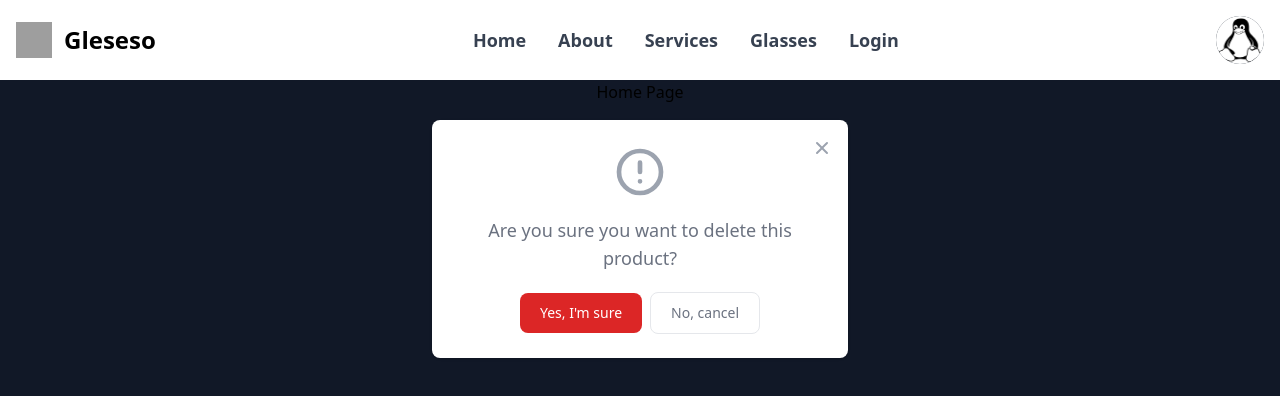
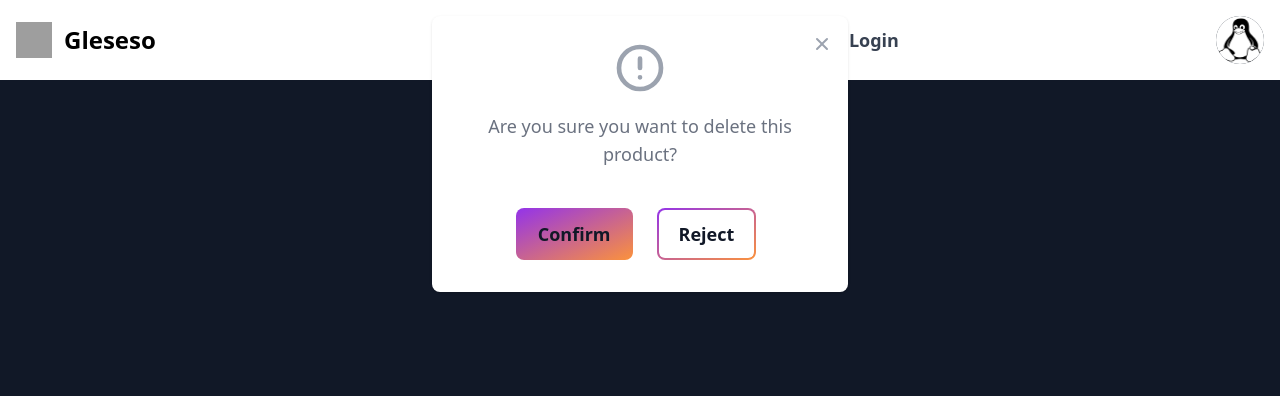
Before and after one commit to msakac/sunglass-shop, a Next.js app: page / in a window 1280 px wide. Shown: the top 396 px of the page. Built offline with nearby package versions, Linux system fonts and the light colour scheme; grey boxes are pictures that could not be loaded.

Commit message:
Added modal when clicking delete product

```diff
--- a/components/Modal/Modal.tsx
+++ b/components/Modal/Modal.tsx
@@ -1,21 +1,26 @@
 import React from 'react';
+import Button from '../UI/Button';
 
-export default function Modal() {
+interface IModalProps {
+  modalText: string;
+  btnConfirmText?: string;
+  btnRejectText?: string;
+  onConfirm: any;
+  onReject: any;
+}
+
+export default function Modal({ modalText, btnConfirmText = 'Confirm', btnRejectText = 'Reject', onConfirm, onReject }: IModalProps) {
   return (
-    <div
-      id="popup-modal"
-      data-tabIndex="-1"
-      className="overflow-y-auto overflow-x-hidden m-auto z-50 md:inset-0 flex justify-center h-modal md:h-full">
-      <div className="relative p-4 w-full max-w-md h-full md:h-auto">
-        <div className="relative bg-white rounded-lg shadow dark:bg-gray-700">
-          <button
-            type="button"
-            className="absolute top-3 right-2.5 text-gray-400 bg-transparent hover:bg-gray-200 hover:text-gray-900 rounded-lg text-sm p-1.5 ml-auto inline-flex items-center dark:hover:bg-gray-800 dark:hover:text-white"
-            data-modal-toggle="popup-modal">
+    <div id="popup-modal" data-tabIndex="-1" className={style.wrapper}>
+      <div className={style.div_outer}>
+        <div className={style.div_inner}>
+          <button type="button" className={style.button_times} data-modal-toggle="popup-modal">
             <svg aria-hidden="true" className="w-5 h-5" fill="currentColor" viewBox="0 0 20 20" xmlns="http://www.w3.org/2000/svg">
               <path
                 fill-rule="evenodd"
-                d="M4.293 4.293a1 1 0 011.414 0L10 8.586l4.293-4.293a1 1 0 111.414 1.414L11.414 10l4.293 4.293a1 1 0 01-1.414 1.414L10 11.414l-4.293 4.293a1 1 0 01-1.414-1.414L8.586 10 4.293 5.707a1 1 0 010-1.414z"
+                d="M4.293 4.293a1 1 0 011.414 0L10 8.586l4.293-4.293a1 1 0 111.414 1.414L11.414
+                10l4.293 4.293a1 1 0 01-1.414 1.414L10 11.414l-4.293 4.293a1 1 0 01-1.414-1.414L8.586 10
+                4.293 5.707a1 1 0 010-1.414z"
                 clip-rule="evenodd"></path>
             </svg>
             <span className="sr-only">Close modal</span>
@@ -29,27 +34,35 @@ export default function Modal() {
               viewBox="0 0 24 24"
               xmlns="http://www.w3.org/2000/svg">
               <path
-                stroke-linecap="round"
-                stroke-linejoin="round"
+                strokeLinecap="round"
+                strokeLinejoin="round"
                 stroke-width="2"
                 d="M12 8v4m0 4h.01M21 12a9 9 0 11-18 0 9 9 0 0118 0z"></path>
             </svg>
-            <h3 className="mb-5 text-lg font-normal text-gray-500 dark:text-gray-400">Are you sure you want to delete this product?</h3>
-            <button
-              data-modal-toggle="popup-modal"
-              type="button"
-              className="text-white bg-red-600 hover:bg-red-800 focus:ring-4 focus:outline-none focus:ring-red-300 dark:focus:ring-red-800 font-medium rounded-lg text-sm inline-flex items-center px-5 py-2.5 text-center mr-2">
-              Yes, I'm sure
-            </button>
-            <button
-              data-modal-toggle="popup-modal"
-              type="button"
-              className="text-gray-500 bg-white hover:bg-gray-100 focus:ring-4 focus:outline-none focus:ring-gray-200 rounded-lg border border-gray-200 text-sm font-medium px-5 py-2.5 hover:text-gray-900 focus:z-10 dark:bg-gray-700 dark:text-gray-300 dark:border-gray-500 dark:hover:text-white dark:hover:bg-gray-600 dark:focus:ring-gray-600">
-              No, cancel
-            </button>
+            <h3 className={style.modal_text}>Are you sure you want to delete this product?</h3>
+            <Button
+              title={btnConfirmText}
+              onClick={onConfirm}
+              withBorder={false}
+              style="group bg-gradient-to-br from-pink-500 to-orange-400 mr-3"
+            />
+            <Button title={btnRejectText} onClick={onReject} style="group bg-gradient-to-br from-pink-500 to-orange-400 ml-3" />
           </div>
         </div>
       </div>
     </div>
   );
 }
+
+const style = {
+  wrapper: 'absolute overflow-y-auto overflow-x-hidden m-auto z-50 md:inset-0 flex justify-center h-modal md:h-full',
+  div_outer: 'relative p-4 w-full max-w-md h-full md:h-auto',
+  div_inner: 'relative bg-white rounded-lg shadow dark:bg-gray-700',
+  button_times:
+    'absolute top-3 right-2.5 text-gray-400 bg-transparent hover:bg-gray-200 hover:text-gray-900 rounded-lg text-sm p-1.5 ml-auto inline-flex items-center dark:hover:bg-gray-800 dark:hover:text-white',
+  modal_text: 'mb-5 text-lg font-normal text-gray-500 dark:text-gray-400',
+  button_confirm:
+    'text-white bg-red-600 hover:bg-red-800 focus:ring-4 focus:outline-none focus:ring-red-300 dark:focus:ring-red-800 font-medium rounded-lg text-sm inline-flex items-center px-5 py-2.5 text-center mr-2',
+  button_reject:
+    'text-gray-500 bg-white hover:bg-gray-100 focus:ring-4 focus:outline-none focus:ring-gray-200 rounded-lg border border-gray-200 text-sm font-medium px-5 py-2.5 hover:text-gray-900 focus:z-10 dark:bg-gray-700 dark:text-gray-300 dark:border-gray-500 dark:hover:text-white dark:hover:bg-gray-600 dark:focus:ring-gray-600'
+};
--- a/pages/admin/index.tsx
+++ b/pages/admin/index.tsx
@@ -9,6 +9,7 @@ import Card from '../../components/UI/Card';
 import Title from '../../components/UI/Title';
 import { HomepageHead } from '../../helpers/head-data';
 import { useRouter } from 'next/router';
+import Modal from '../../components/Modal/Modal';
 
 interface IAdminPageProps {
   glasses: GlassesType[];
@@ -18,6 +19,7 @@ export default function index({ glasses }: IAdminPageProps) {
   const router = useRouter();
   //State that manages form for adding new glasses
   const [isCreateForm, setIsCreateForm] = useState(false);
+  const [showModal, setShowModal] = useState(false);
 
   //Columns for table
   const tableColumns = ['Image', 'ID', 'Created', 'Title', 'Type', 'Price', 'Quantity', 'Description'];
@@ -26,6 +28,9 @@ export default function index({ glasses }: IAdminPageProps) {
   const editClickHandler = (id: string) => {
     console.log('Edit:' + id);
   };
+
+  const deleteOpenModal = () => {
+  }
 
   const deleteClickHandler = async (id: string) => {
     console.log('Delete:' + id);
@@ -40,7 +45,7 @@ export default function index({ glasses }: IAdminPageProps) {
   //Buttons that will be in table. Every button has title, onClick event and style
   const tableButtons = [
     { title: 'Edit', onClick: editClickHandler, style: styles.btnUpdate },
-    { title: 'Delete', onClick: deleteClickHandler, style: styles.btnDelete }
+    { title: 'Delete', onClick: () => setShowModal(true), style: styles.btnDelete }
   ];
 
   //Handler for form state
@@ -54,6 +59,14 @@ export default function index({ glasses }: IAdminPageProps) {
         <title>{HomepageHead.title}</title>
         <meta {...HomepageHead.meta} />
       </Head>
+      {showModal && (
+        <Modal
+          modalText="Are you sure you want to delete this product?"
+          onConfirm={deleteClickHandler}
+          onReject={() => setShowModal(false)}
+        />
+      )}
+
       <Layout>
         <Title title="Admin Page" style="my-[3vw] text-4xl" />
         <Card style="max-w-2xl">
```
